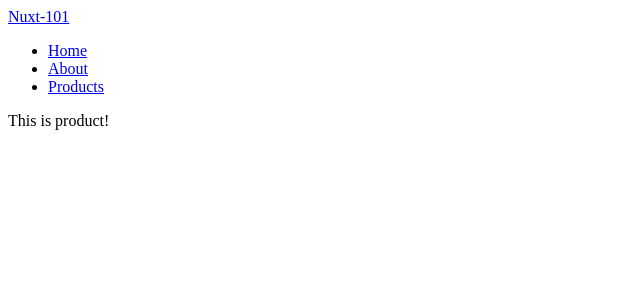
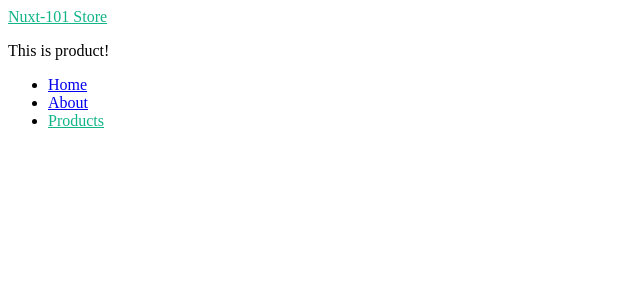
Before and after one commit to dvonix/nuxt-101, a Nuxt app: page /products in a window 1280 px wide. Shown: the top 300 px of the page, without its empty margins (0-640 px from the left). Built offline with nearby package versions, Linux system fonts and the light colour scheme.

Commit message:
add layouts

```diff
--- /dev/null
+++ b/layouts/default.vue
@@ -0,0 +1,24 @@
+<template>
+  <div>
+    <header>
+      <nav>
+      <NuxtLink to="/">Nuxt-101</NuxtLink>
+      <ul>
+        <li><NuxtLink to="/">Home</NuxtLink></li>
+        <li><NuxtLink to="/about">About</NuxtLink></li>
+        <li><NuxtLink to="/products">Products</NuxtLink></li>
+      </ul>
+    </nav>
+    </header>
+
+    <div>
+      <slot/>
+    </div>
+  </div>
+</template>
+
+<style scoped>
+  .router-link-exact-active {
+    color: #12b488;
+  }
+</style>
--- /dev/null
+++ b/layouts/products.vue
@@ -0,0 +1,27 @@
+<template>
+  <div>
+    <header>
+      <nav>
+      <NuxtLink to="/products">Nuxt-101 Store</NuxtLink>
+    </nav>
+    </header>
+
+    <div>
+      <slot/>
+    </div>
+
+    <footer>
+      <ul>
+        <li><NuxtLink to="/">Home</NuxtLink></li>
+        <li><NuxtLink to="/about">About</NuxtLink></li>
+        <li><NuxtLink to="/products">Products</NuxtLink></li>
+      </ul>
+    </footer>
+  </div>
+</template>
+
+<style scoped>
+  .router-link-exact-active {
+    color: #12b488;
+  }
+</style>
--- a/pages/about.vue
+++ b/pages/about.vue
@@ -1,13 +1,5 @@
 <template>
   <div>
-    <nav>
-        <NuxtLink to="/">Nuxt-101</NuxtLink>
-        <ul>
-          <li><NuxtLink to="/">Home</NuxtLink></li>
-          <li><NuxtLink to="/about">About</NuxtLink></li>
-          <li><NuxtLink to="/products">Products</NuxtLink></li>
-        </ul>
-      </nav>
     <p>About</p>
   </div>
 </template>
--- a/pages/index.vue
+++ b/pages/index.vue
@@ -1,15 +1,5 @@
 <template>
   <div>
-    <header>
-      <nav>
-        <NuxtLink to="/">Nuxt-101</NuxtLink>
-        <ul>
-          <li><NuxtLink to="/">Home</NuxtLink></li>
-          <li><NuxtLink to="/about">About</NuxtLink></li>
-          <li><NuxtLink to="/products">Products</NuxtLink></li>
-        </ul>
-      </nav>
-    </header>
     <h2>Home</h2>
     <p>Lorem ipsum dolor sit amet consectetur, adipisicing elit. Atque ipsam, officiis suscipit commodi, reprehenderit obcaecati repellendus debitis quasi officia magnam incidunt quas natus cumque numquam sequi ea assumenda cupiditate quod.</p>
     <p>Lorem ipsum dolor sit amet consectetur adipisicing elit. Necessitatibus enim illum eligendi deleniti, dolore quaerat suscipit fugit omnis voluptatem minus, ipsam quisquam neque ex alias, iure aspernatur sapiente! Minima, natus!</p>
--- a/pages/products/[id].vue
+++ b/pages/products/[id].vue
@@ -1,18 +1,13 @@
 <template>
   <div>
-    <nav>
-        <NuxtLink to="/">Nuxt-101</NuxtLink>
-        <ul>
-          <li><NuxtLink to="/">Home</NuxtLink></li>
-          <li><NuxtLink to="/about">About</NuxtLink></li>
-          <li><NuxtLink to="/products">Products</NuxtLink></li>
-        </ul>
-      </nav>
     <p>Product details for {{ id }}</p>
   </div>
 </template>
 
 <script setup>
+  definePageMeta({
+    layout: 'products'
+  })
   const { id } = useRoute().params
 </script>
 
--- a/pages/products/index.vue
+++ b/pages/products/index.vue
@@ -1,19 +1,13 @@
 <template>
   <div>
-    <nav>
-        <NuxtLink to="/">Nuxt-101</NuxtLink>
-        <ul>
-          <li><NuxtLink to="/">Home</NuxtLink></li>
-          <li><NuxtLink to="/about">About</NuxtLink></li>
-          <li><NuxtLink to="/products">Products</NuxtLink></li>
-        </ul>
-      </nav>
     <p>This is product!</p>
   </div>
 </template>
 
 <script setup>
-
+  definePageMeta({
+    layout: 'products'
+  })
 </script>
 
 <style scoped>
```
